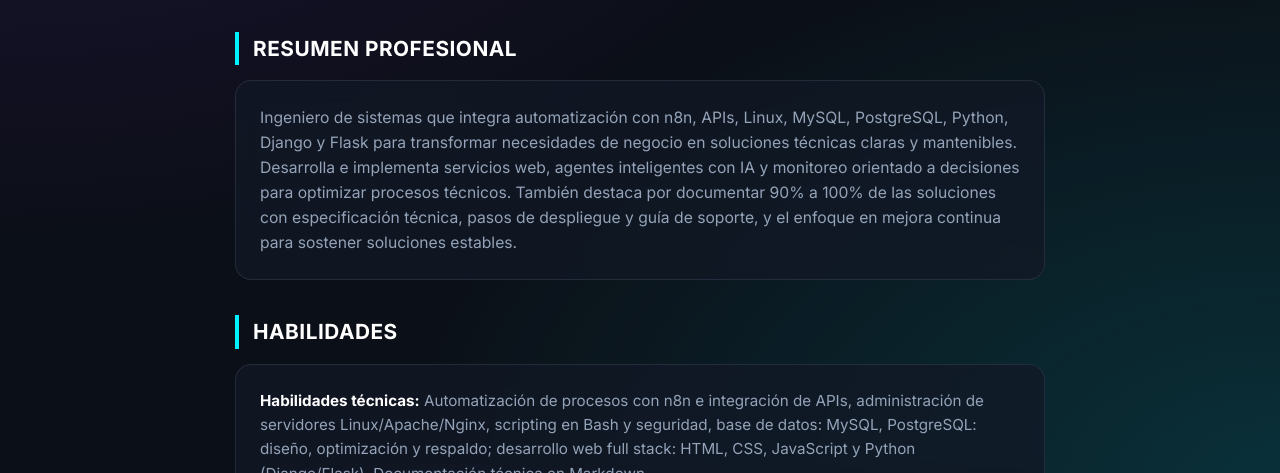
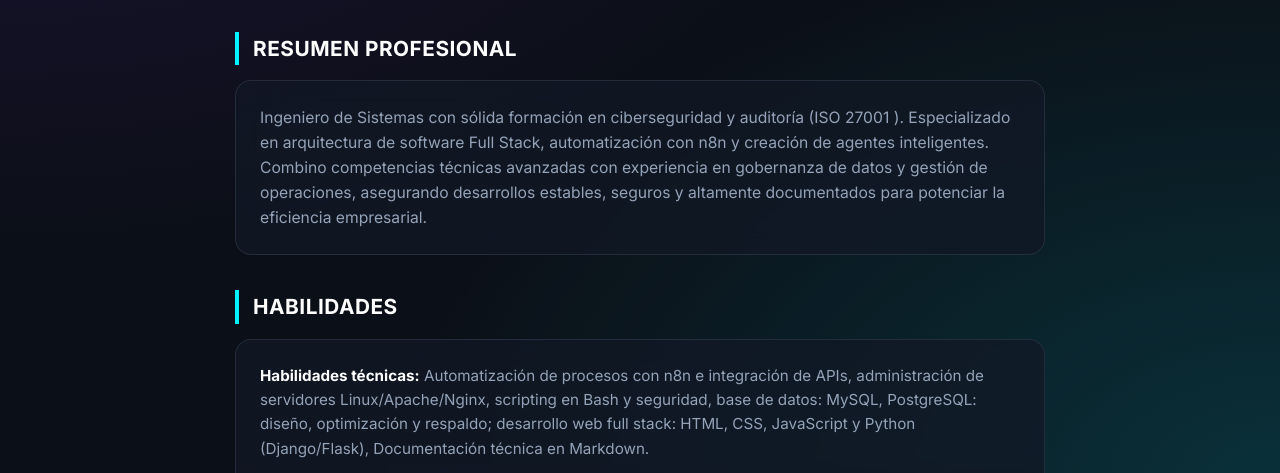
Before and after one commit to hjulianmarquez31/Portafolio, a plain HTML site: page index.html in a window 1280 px wide. Shown: the part 317-790 px from the top of the page. Drawn offline with Linux system fonts and the light colour scheme.

Commit message:
Update index.html
Actualizacion del perfil

```diff
--- a/index.html
+++ b/index.html
@@ -228,7 +228,11 @@
             <h2 class="section-title">Resumen Profesional</h2>
             <article class="cv-card">
                 <p style="color: var(--text-muted); font-size: 0.98rem;">
-                    Ingeniero de sistemas que integra automatización con n8n, APIs, Linux, MySQL, PostgreSQL, Python, Django y Flask para transformar necesidades de negocio en soluciones técnicas claras y mantenibles. Desarrolla e implementa servicios web, agentes inteligentes con IA y monitoreo orientado a decisiones para optimizar procesos técnicos. También destaca por documentar 90% a 100% de las soluciones con especificación técnica, pasos de despliegue y guía de soporte, y el enfoque en mejora continua para sostener soluciones estables.
+                   Ingeniero de Sistemas con sólida formación en ciberseguridad y auditoría (ISO 27001 ). Especializado en
+arquitectura de software Full Stack, automatización con n8n y creación de agentes inteligentes. Combino
+competencias técnicas avanzadas con experiencia en gobernanza de datos y gestión de operaciones,
+asegurando desarrollos estables, seguros y altamente documentados para potenciar la eficiencia empresarial.
+
                 </p>
             </article>
         </section>
```
